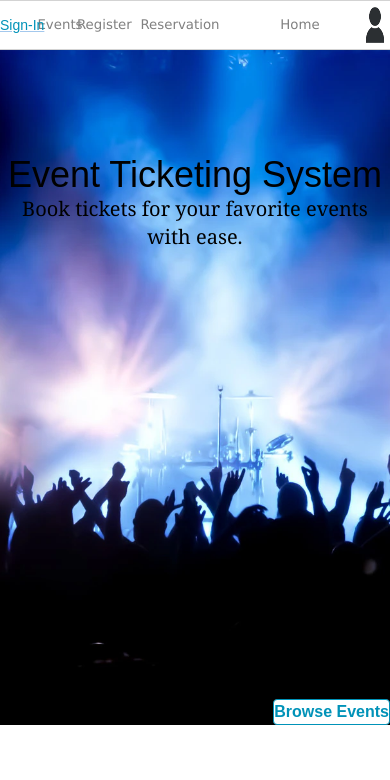
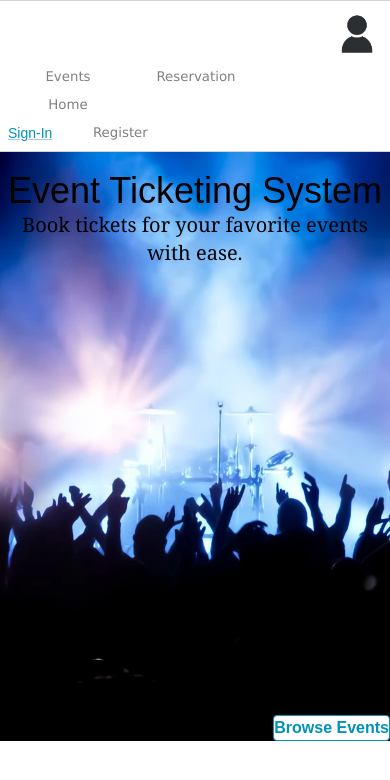
Before and after one commit to Auuming/event-frontend, a Next.js app: page / in a window 390 px wide. Shown: the top 780 px of the page. Built offline with nearby package versions, Linux system fonts and the light colour scheme; no server answers.

Commit message:
responsive

```diff
--- a/src/app/globals.css
+++ b/src/app/globals.css
@@ -18,11 +18,15 @@ body {
   overflow-x: hidden;
 }
 
+:root {
+  --header-height: 66px; /* Default height: 50px min-height + 8px top padding + 8px bottom padding */
+}
+
 body {
   color: var(--foreground);
   background: var(--background);
   background-color: white;
-  margin-top: 50px;
+  margin-top: var(--header-height);
   font-family: Arial, Helvetica, sans-serif;
   -webkit-font-smoothing: antialiased;
   -moz-osx-font-smoothing: grayscale;
--- a/src/app/layout.tsx
+++ b/src/app/layout.tsx
@@ -2,6 +2,7 @@ import type { Metadata } from "next";
 import { Geist, Geist_Mono } from "next/font/google";
 import "./globals.css";
 import TopMenu from "@/components/TopMenu";
+import HeaderSpacer from "@/components/HeaderSpacer";
 import { getServerSession } from "next-auth";
 import { authOptions } from "./api/auth/[...nextauth]/authOptions";
 import NextAuthProvider from "@/providers/NextAuthProvider";
@@ -36,6 +37,7 @@ export default async function RootLayout({
         <ReduxProvider>
           <NextAuthProvider session={session}>
             <TopMenu />
+            <HeaderSpacer />
             {children}
           </NextAuthProvider>
         </ReduxProvider>
--- a/src/components/Card.tsx
+++ b/src/components/Card.tsx
@@ -31,7 +31,7 @@ export default function Card({eventName, imgSrc, description, eventDate, availab
 
   return (
     <InteractiveCard>
-        <div className="w-full h-[70%] relative rounded-t-lg">
+        <div className="w-full h-[250px] relative rounded-t-lg flex-shrink-0">
                 <Image
                 src={displayImgSrc}
                     alt={`${eventName} poster`}
@@ -41,16 +41,19 @@ export default function Card({eventName, imgSrc, description, eventDate, availab
                 unoptimized={displayImgSrc.startsWith('http://localhost') || displayImgSrc.includes('example.com')}
                 />
         </div>
-        <div className="w-full h-[30%] text-black p-3 flex flex-col justify-between overflow-hidden" onClick={(e) => e.stopPropagation()}>
-          <div className="font-bold text-lg mb-1 truncate" title={eventName}>{eventName}</div>
+        <div className="w-full text-black p-3 flex flex-col gap-1 flex-grow" onClick={(e) => e.stopPropagation()}>
+          <div className="font-bold text-lg break-words" title={eventName}>{eventName}</div>
+          {/* Description: show on all screens, wrap properly */}
           {description && (
-            <div className="text-sm text-gray-600 mb-1 truncate" title={description}>{description}</div>
+            <div className="text-sm text-gray-600 break-words" title={description}>{description}</div>
           )}
+          {/* Available Tickets: show on all screens */}
+          {availableTicket !== undefined && (
+            <div className="text-xs text-gray-500">Available: {availableTicket} tickets</div>
+          )}
+          {/* Event Date: show on all screens */}
           {eventDate && (
-            <div className="text-xs text-gray-500 mb-1">Date: {new Date(eventDate).toLocaleDateString()}</div>
-          )}
-          {availableTicket !== undefined && (
-            <div className="text-xs text-gray-500 mb-1">Available: {availableTicket} tickets</div>
+            <div className="text-xs text-gray-500">Date: {new Date(eventDate).toLocaleDateString()}</div>
           )}
           {
             onCompare? <Rating
--- a/src/components/EventCatalog.tsx
+++ b/src/components/EventCatalog.tsx
@@ -7,9 +7,9 @@ export default async function EventCatalog({eventsJson, session}:{eventsJson:Pro
     return (
         <div>
             <div className="text-black text-center">Explore {eventJsonReady.count} events in our catalog</div>
-            <div style={{margin:"20px", display:"flex", flexDirection:"row", flexWrap:"wrap", justifyContent:"space-around", alignContent:"space-around"}}>
+            <div className="m-5 grid grid-cols-1 md:grid-cols-2 lg:grid-cols-3 xl:grid-cols-4 gap-4">
                 {eventJsonReady.data.length === 0 ? (
-                    <div className="text-black text-center w-full flex justify-center items-center py-8">No events found</div>
+                    <div className="text-black text-center w-full flex justify-center items-center py-8 col-span-full">No events found</div>
                 ) : (
                     eventJsonReady.data.map( (eventItem:EventItem) => {
                         const eventId = eventItem.id || eventItem._id;
@@ -19,7 +19,7 @@ export default async function EventCatalog({eventsJson, session}:{eventsJson:Pro
                             : '/img/cover.jpg';
 
                         return (
-                            <div key={eventId || `event-${eventItem._id}`} className="w-1/5 mb-4">
+                            <div key={eventId || `event-${eventItem._id}`} className="w-full">
                                 <Link href={`/events/${eventId}`}>
                                     <Card
                                         eventName={eventItem.name}
--- /dev/null
+++ b/src/components/HeaderSpacer.tsx
@@ -0,0 +1,41 @@
+'use client';
+
+import { useEffect } from 'react';
+
+export default function HeaderSpacer() {
+  useEffect(() => {
+    const updateHeaderHeight = () => {
+      const header = document.querySelector('[data-header]') as HTMLElement;
+      if (header) {
+        const height = header.offsetHeight;
+        document.documentElement.style.setProperty('--header-height', `${height}px`);
+      }
+    };
+
+    // Update on mount
+    updateHeaderHeight();
+
+    // Update on resize
+    window.addEventListener('resize', updateHeaderHeight);
+
+    // Use ResizeObserver for more accurate detection of header size changes
+    const header = document.querySelector('[data-header]');
+    if (header) {
+      const resizeObserver = new ResizeObserver(() => {
+        updateHeaderHeight();
+      });
+      resizeObserver.observe(header);
+
+      return () => {
+        window.removeEventListener('resize', updateHeaderHeight);
+        resizeObserver.disconnect();
+      };
+    }
+
+    return () => {
+      window.removeEventListener('resize', updateHeaderHeight);
+    };
+  }, []);
+
+  return null;
+}
--- a/src/components/InteractiveCard.tsx
+++ b/src/components/InteractiveCard.tsx
@@ -17,7 +17,7 @@ export default function InteractiveCard({ children }:{ children:React.ReactNode
   }
 
   return (
-    <div className="w-full h-[350px] rounded-lg shadow-lg bg-white"
+    <div className="w-full min-h-[350px] h-auto rounded-lg shadow-lg bg-white flex flex-col"
     onMouseOver = { (e) => onCardMouseAction(e) }
     onMouseOut = { (e) => onCardMouseAction(e) }
     >
--- a/src/components/TopMenu.tsx
+++ b/src/components/TopMenu.tsx
@@ -11,12 +11,12 @@ export default async function TopMenu() {
   const session = await getServerSession(authOptions);
 
   return (
-    <div className={styles.menucontainer}>
+    <div className={styles.menucontainer} data-header>
         <Link href={session ? '/user' : '/api/auth/signin'}>
           <Image src={'/img/user.png'} className={styles.logoImg} alt='user profile'
           width={0} height={0} sizes='100vh' style={{ cursor: 'pointer' }}/>
         </Link>
-        <div className='flex flex-row'>
+        <div className={styles.navGroup}>
           <TopMenuItem title='Events' pageRef='/events'/>
           {session?.user?.role === 'admin' && (
             <TopMenuItem title='Manage Events' pageRef='/events/manage'/>
@@ -30,12 +30,12 @@ export default async function TopMenu() {
           )}
           <TopMenuItem title='Home' pageRef='/'/>
         </div>
-        <div className='flex flex-row absolute left-0 h-full'>
+        <div className={styles.authGroup}>
           {
             session? (
               <>
                 <MuiLink href="/api/auth/signout">
-                  <div className='flex items-center h-full px-2 text-cyan-600 text-sm'>
+                  <div className='flex items-center px-2 text-cyan-600 text-sm whitespace-nowrap'>
                     Sign-Out of {session.user?.name}
                   </div>
                 </MuiLink>
@@ -43,7 +43,7 @@ export default async function TopMenu() {
             ) : (
               <>
                 <MuiLink href="/api/auth/signin">
-                  <div className='flex items-center h-full px-2 text-cyan-600 text-sm'>
+                  <div className='flex items-center px-2 text-cyan-600 text-sm whitespace-nowrap'>
                     Sign-In
                   </div>
                 </MuiLink>
--- a/src/components/topmenu.module.css
+++ b/src/components/topmenu.module.css
@@ -1,5 +1,5 @@
 .menucontainer {
-    height: 50px;
+    min-height: 50px;
     background-color: white;
     position: fixed;
     top: 0px;
@@ -10,19 +10,40 @@
     border-bottom: 1px solid lightgray;
     display: flex;
     flex-direction: row-reverse;
+    flex-wrap: wrap;
+    align-items: center;
+    gap: 8px;
+    padding: 8px;
 }
 
 .logoImg {
     width: auto;
-    height: 100%;
+    height: 50px;
+    flex-shrink: 0;
 }
 
 .itemContainer {
     width: 120px;
     text-align: center;
-    margin-top: auto;
-    margin-bottom: auto;
     font-family: Verdana, Geneva, Tahoma, sans-serif;
     font-size: 10pt;
     color: gray;
+    flex-shrink: 0;
 }
+
+.navGroup {
+    display: flex;
+    flex-direction: row;
+    flex-wrap: wrap;
+    gap: 8px;
+    align-items: center;
+}
+
+.authGroup {
+    display: flex;
+    flex-direction: row;
+    flex-wrap: wrap;
+    gap: 8px;
+    align-items: center;
+    margin-right: auto;
+}
```
Also changed, not shown: src/app/events/[eid]/page.tsx (+10 -10 lines), src/components/BookingList.tsx (line endings or trailing spaces).
